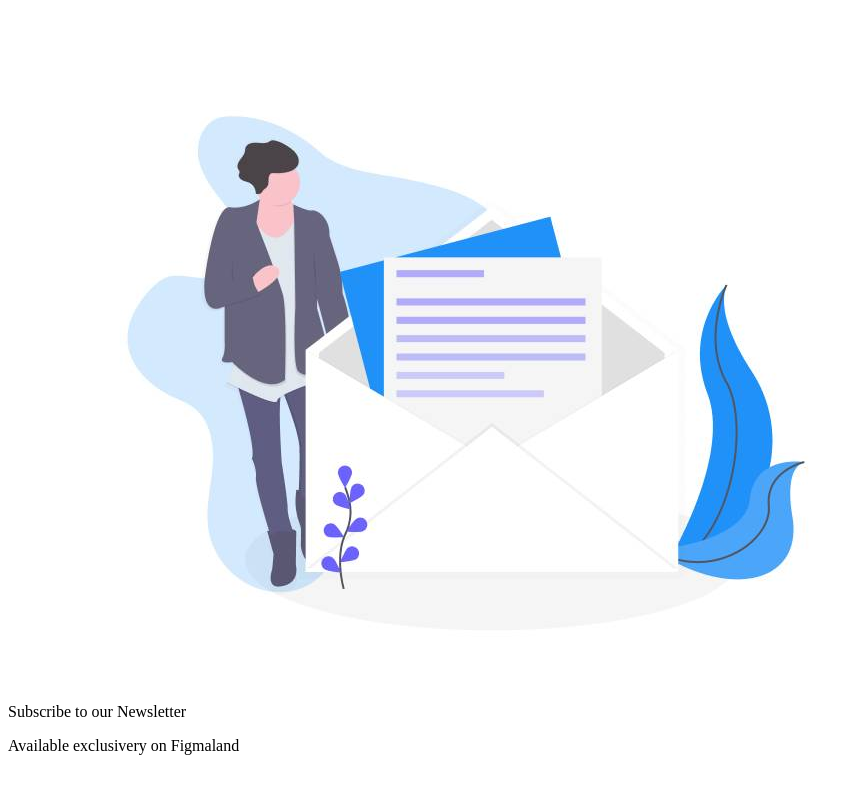
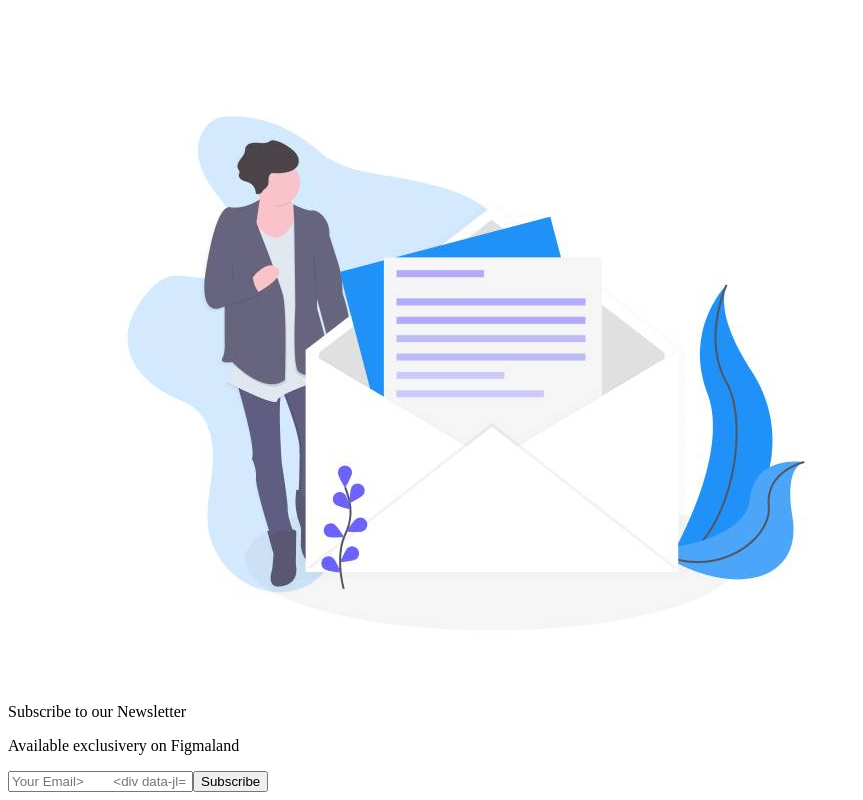
Before and after one commit to Alex-Goldys/web-project, a plain HTML site: page index.html in a window 1280 px wide. Shown: the part 2120-2920 px from the top of the page, without its empty margins (0-863 px from the left). Before the commit the page ends 2891 px from the top, so only its background shows below. Drawn offline with Linux system fonts and the light colour scheme.

Commit message:
button new

```diff
--- a/index.html
+++ b/index.html
@@ -48,6 +48,10 @@
         <p class="text-additional">Subscribe to our Newsletter</p>
         <p class="text__simple-descriptions">Available exclusivery on Figmaland</p>
        </div>
+       <div>
+        <input type="text" placeholder="Your Email>
+        <div><button class="subscribe__button">Subscribe</button></div>
+       </div>
     </main>
     <footer>
 
```
